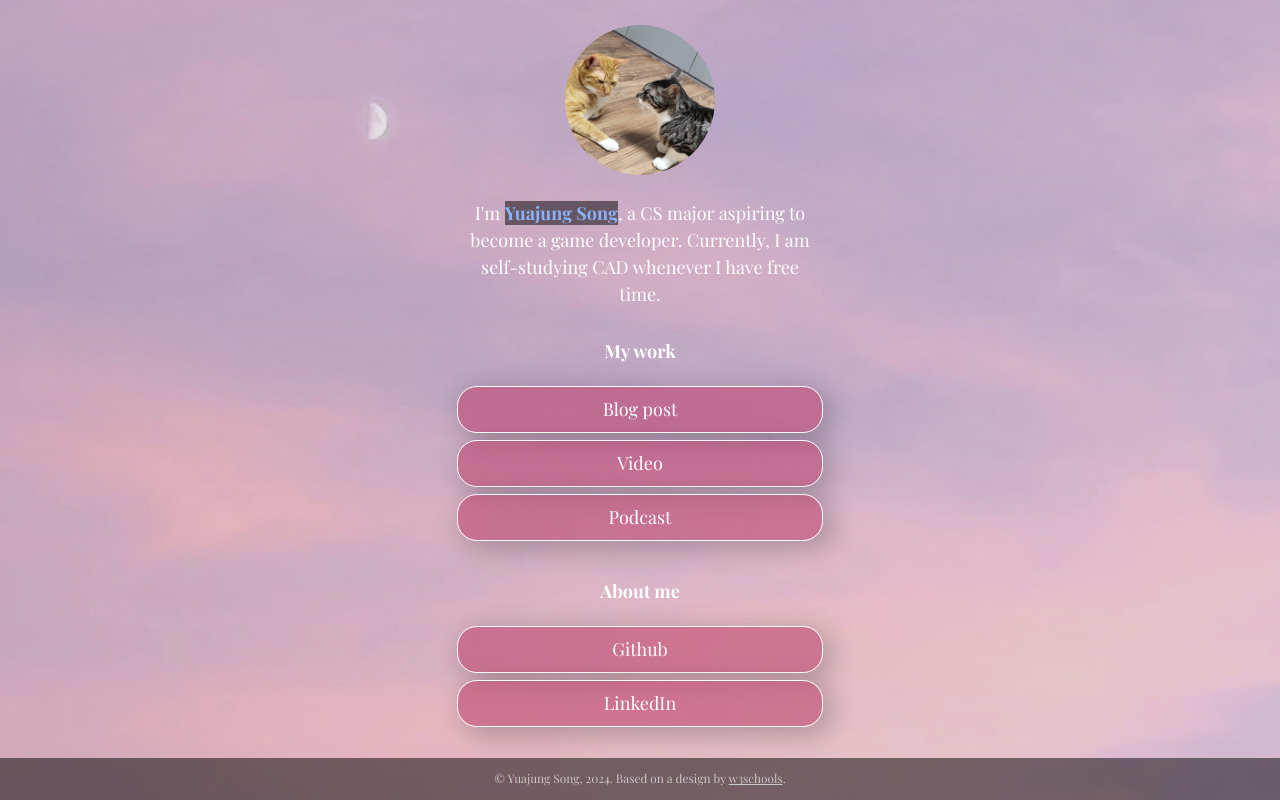
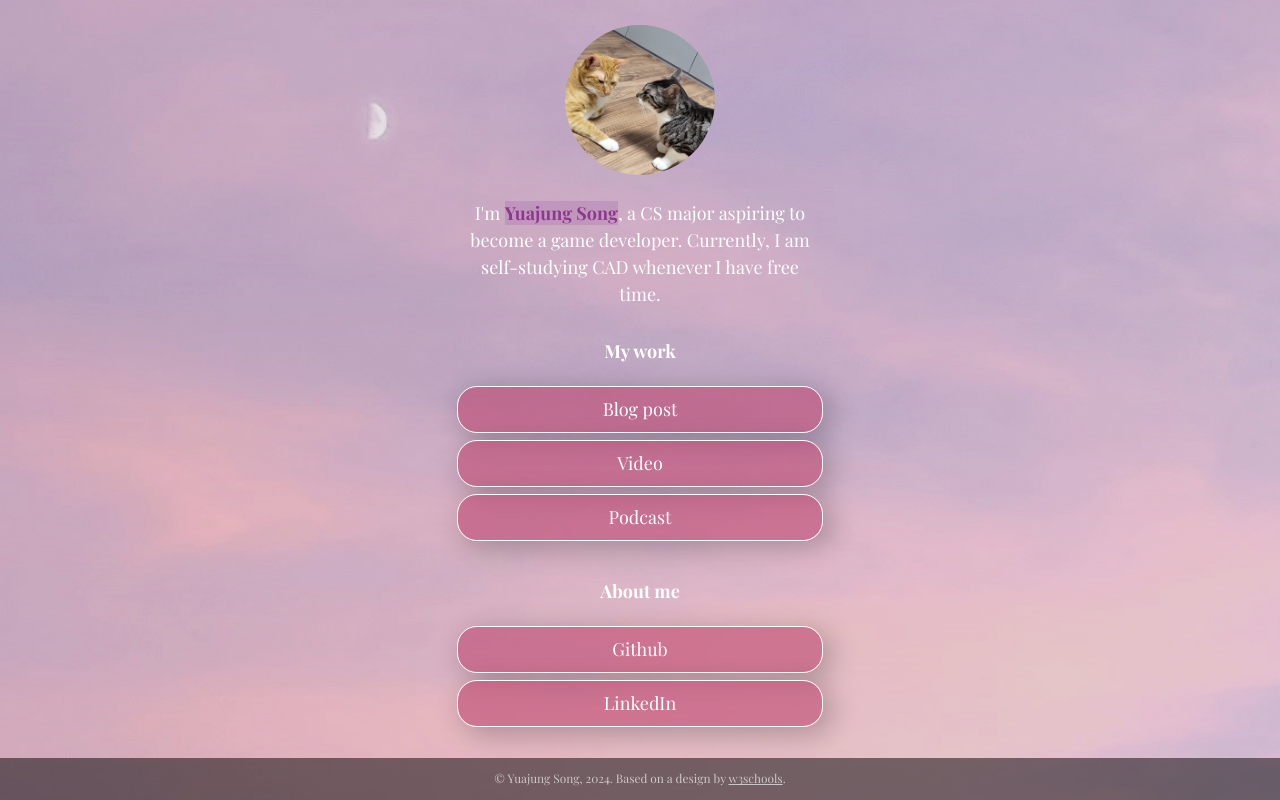
Before and after one commit to yuajung/yuajung.github.io, a plain HTML site: page index.html in a window 1280 px wide. Drawn offline with nearby package versions, Linux system fonts and the light colour scheme; a web font is replaced by a local one.

Commit message:
Final Change

```diff
--- a/css/style.css
+++ b/css/style.css
@@ -1,6 +1,6 @@
 :root {
     --primaryText: #fff;
-    --secondaryText: #89b4fd;
+    --secondaryText: rgb(141, 56, 143);
     --primary: rgba(190, 71, 113, 0.6);
     --secondary: rgba(54, 58, 134, 0.6);
     --buttonHover: rgba(130, 39, 146, 0.4);
@@ -88,7 +88,7 @@ img {
 }
 
 .name strong {
-    background-color: rgba(0, 0, 0, 0.5);
+    background-color: rgba(130, 39, 146, 0.15);
 }
 
 .section-header {
```
